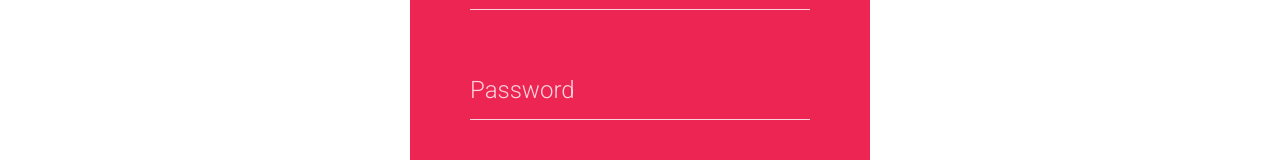
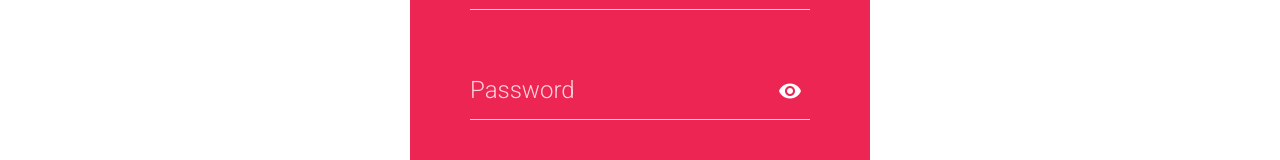
Before and after one commit to lulz-sec-18/project-heart, an Angular app: page /home in a window 1280 px wide. Both pictures are taken after a click on the element 870 px from the left and 180 px from the top of the page. Shown: the part 287-447 px from the top of the page. Built offline with nearby package versions, Linux system fonts and the light colour scheme.

Commit message:
form-update

```diff
--- a/src/app/home/form/form.component.css
+++ b/src/app/home/form/form.component.css
@@ -338,8 +338,11 @@ body {
   float: right;
   position: absolute;
   bottom:10px;
-  right:10px;
+  right:0px;
   color:#ed2553;
   cursor: pointer;
   z-index: 999;
 }
+.signup-visiblity-toggle{
+ color:white !important;
+}
--- a/src/app/home/form/form.component.html
+++ b/src/app/home/form/form.component.html
@@ -34,10 +34,9 @@
           <div class="bar"></div>
         </div>
         <div class="input-container">
-          <input type="password" required="required" />
+          <input #signUpPassword type="password" required="required" />
+          <button type="button" mat-icon-button class="eyeIcon signup-visiblity-toggle"><mat-icon  (click)="toggleVisiblity(signUpPassword)">remove_red_eye</mat-icon></button>
           <label for="password">Password</label>
-          <!-- <fa-icon [icon]="['fas', 'eye']"></fa-icon> -->
-          <!-- Unable to add upper tag -->
           <div class="bar"></div>
         </div>
         <div class="input-container">
--- a/src/index.html
+++ b/src/index.html
@@ -2,10 +2,10 @@
 <html lang="en">
 <head>
   <meta charset="utf-8">
-  <title>ProjectHeart</title>
+  <title>Well heart</title>
   <base href="/">
   <meta name="viewport" content="width=device-width, initial-scale=1">
-  <link rel="icon" type="image/x-icon" href="favicon.ico">
+  <link rel="icon" type="image/x-icon" href="./assets/images/title-logo.png">
   <link rel="preconnect" href="https://fonts.gstatic.com">
 
   <!-- <link href="https://fonts.googleapis.com/css2?family=Roboto:wght@300;400;500&display=swap" rel="stylesheet"> -->
```
